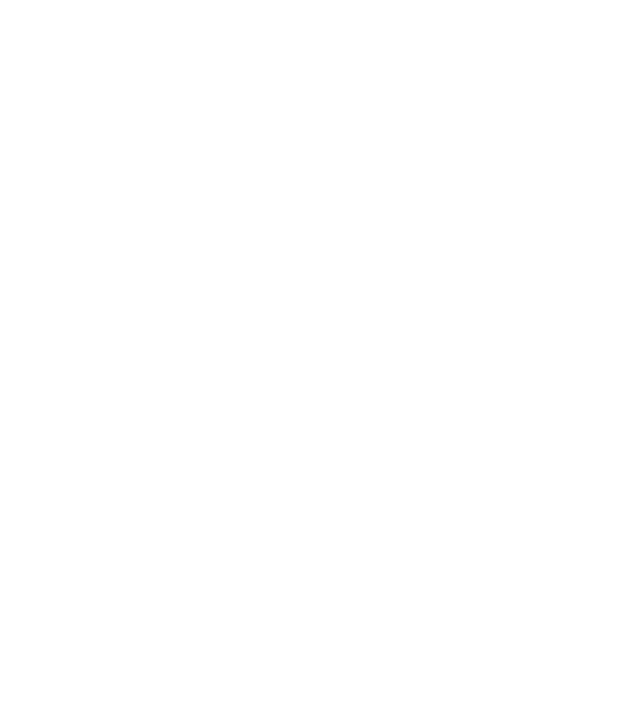
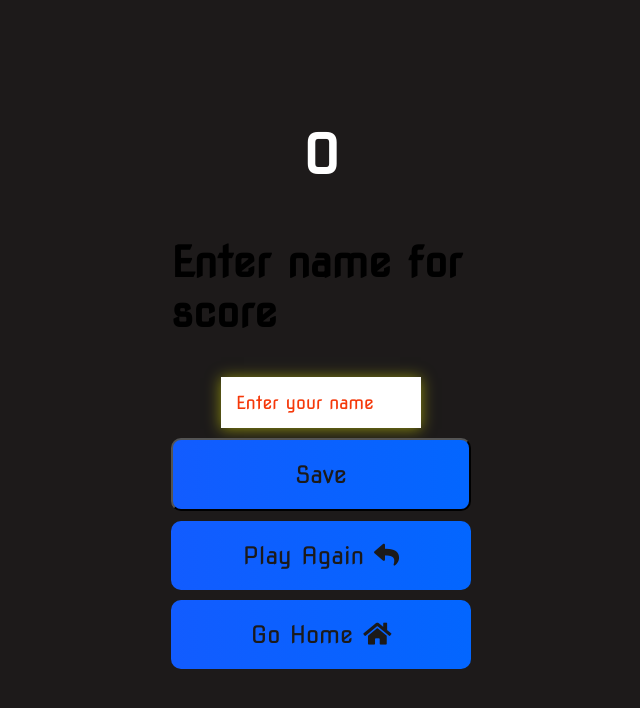
Before and after one commit to AlexKomanov/quiz-app, a plain HTML site: page game/endGame/end.html in a window 1280 px wide. Shown: the whole page, without its empty margins (319-959 px from the left). Drawn offline with Linux system fonts and the light colour scheme.

Commit message:
Added code to the end.html +  to the style.css

```diff
--- a/game/endGame/end.html
+++ b/game/endGame/end.html
@@ -3,9 +3,23 @@
 <head>
     <meta charset="UTF-8">
     <meta name="viewport" content="width=device-width, initial-scale=1.0">
-    <title>Document</title>
+    <title>Конец игры</title>
+    <link rel="stylesheet" href="../../style.css">
+    <link rel="stylesheet" href="https://use.fontawesome.com/releases/v5.13.0/css/all.css">
 </head>
 <body>
+    <div class="container">
+        <div id="end" class="flex-center flex-column">
+            <h1 id="finalScore">0</h1>
+            <form class="end-form-container">
+                <h2 id="end-text">Enter name for score</h2>
+                <input type="text" name="name" id="username" placeholder="Enter your name">
+                <button class="btn" id="saveScoreBtn" type="submit" onclick="SaveHighScore(event)">Save</button>
+            </form>
+            <a href="../game.html" class="btn">Play Again<i class="fas fa-reply"></i></a>
+            <a href="/" class="btn">Go Home<i class="fas fa-home"></i></a>
+        </div>
+    </div>
 
 </body>
 </html>
--- a/game/game.js
+++ b/game/game.js
@@ -59,7 +59,7 @@ getNewQuestion = () => {
   if (availableQuestions.length === 0 || questionCounter > MAX_QUESTIONS) {
     localStorage.setItem("mostRecentScore", score);
 
-    return window.location.assign("/end.html");
+    return window.location.assign("./endGame/end.html");
   }
 
   questionCounter++;
@@ -102,7 +102,7 @@ choices.forEach((choice) => {
     selectedChoice.parentElement.classList.add(classToApply);
 
     // if(classToApply === 'incorrect'){
-    //     return window.location.assign("/end.html");
+    //     return window.location.assign("./endGame/end.html");
     // }
 
     setTimeout(() => {
--- a/style.css
+++ b/style.css
@@ -93,3 +93,26 @@ h2 {
     font-size: 2.5rem;
     margin-left: 1rem;
 }
+
+/********** End Page CSS **********/
+
+.end-form-container {
+  width: 100%;
+  display: flex;
+  flex-direction: column;
+  align-items: center;
+  max-width: 30rem;
+}
+
+input {
+  margin-bottom: 1rem;
+  width: 20rem;
+  padding: 1.5rem;
+  font-size: 1.8rem;
+  border: none;
+  box-shadow: 0 0.1rem 1.4rem 0 rgba(251, 255, 2, 0.5)
+}
+
+input::placeholder {
+  color: rgb(245, 56, 9);
+}
```
